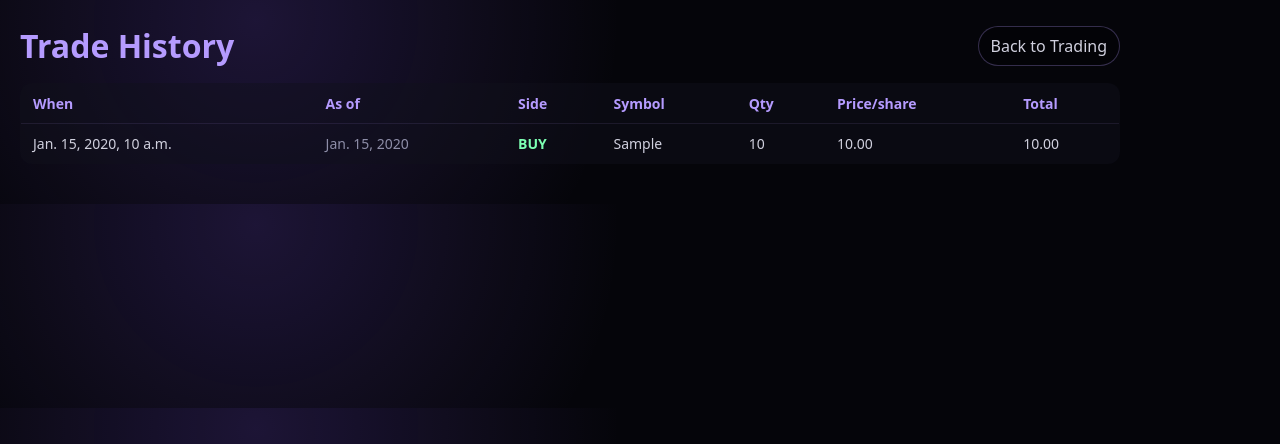
After one commit to JustSahil-S/TradeQuest, a Django app: page /trade-history/ in a window 1280 px wide. The commit adds this page. Shown: the top 444 px of the page. Run offline with Django 5.2, Linux system fonts and the light colour scheme; a user stored in the database is signed in; tables that the repository leaves empty hold one stand-in row (values such as "Sample post").

Commit message:
Add trade history and sector breakdown
- Record buy/sell transactions in Trade model and add trade history page linked from portfolio header
- Add sector breakdown API and doughnut chart (legend removed; tooltips show percent)

Made-with: Cursor

```diff
--- a/stocks/models.py
+++ b/stocks/models.py
@@ -55,3 +55,29 @@ class Position(models.Model):
 
     def __str__(self):
         return f"Position(user={self.user.username}, symbol={self.symbol}, qty={self.quantity})"
+
+
+class Trade(models.Model):
+    class Side(models.TextChoices):
+        BUY = "BUY", "Buy"
+        SELL = "SELL", "Sell"
+
+    user = models.ForeignKey(
+        settings.AUTH_USER_MODEL,
+        on_delete=models.CASCADE,
+        related_name="trades",
+    )
+    created_at = models.DateTimeField(auto_now_add=True)
+
+    # When time travel is used by a superuser, this records the simulated execution date.
+    executed_as_of = models.DateField(null=True, blank=True)
+
+    symbol = models.CharField(max_length=12)
+    side = models.CharField(max_length=4, choices=Side.choices)
+    quantity = models.PositiveIntegerField()
+
+    price_per_share_stardust = models.DecimalField(max_digits=24, decimal_places=8)
+    total_stardust = models.DecimalField(max_digits=24, decimal_places=8)
+
+    def __str__(self):
+        return f"Trade(user={self.user.username}, {self.side} {self.quantity} {self.symbol})"
--- /dev/null
+++ b/stocks/templates/stocks/trade_history.html
@@ -0,0 +1,117 @@
+<!doctype html>
+<html lang="en">
+  <head>
+    <meta charset="utf-8" />
+    <meta name="viewport" content="width=device-width, initial-scale=1" />
+    <title>TradeQuest - Trade History</title>
+    <style>
+      :root {
+        --bg: #05050a;
+        --text: #d0d0de;
+        --muted: #8e8ea8;
+        --purple-2: #b59bff;
+      }
+      body {
+        margin: 0;
+        font-family: ui-sans-serif, system-ui, -apple-system, Segoe UI, Roboto, Helvetica, Arial;
+        color: var(--text);
+        background: radial-gradient(circle at 20% 10%, rgba(138, 92, 255, 0.18), transparent 35%), var(--bg);
+      }
+      .wrap {
+        max-width: 1100px;
+        padding: 24px 20px 40px;
+      }
+      .top {
+        display: flex;
+        align-items: center;
+        justify-content: space-between;
+        gap: 12px;
+        margin-bottom: 16px;
+      }
+      h1 {
+        margin: 0;
+        color: var(--purple-2);
+      }
+      .home-link {
+        color: var(--text);
+        text-decoration: none;
+        border: 1px solid rgba(181, 155, 255, 0.28);
+        padding: 8px 12px;
+        border-radius: 999px;
+        background: rgba(0, 0, 0, 0.22);
+      }
+      table {
+        width: 100%;
+        border-collapse: collapse;
+        border: 1px solid rgba(181, 155, 255, 0.2);
+        border-radius: 12px;
+        overflow: hidden;
+        background: rgba(16, 16, 28, 0.45);
+      }
+      th,
+      td {
+        padding: 10px 12px;
+        border-bottom: 1px solid rgba(181, 155, 255, 0.1);
+        text-align: left;
+        font-size: 14px;
+      }
+      th {
+        color: var(--purple-2);
+        font-weight: 700;
+      }
+      tr:last-child td {
+        border-bottom: none;
+      }
+      .muted {
+        color: var(--muted);
+      }
+      .buy {
+        color: #7dffb3;
+        font-weight: 700;
+      }
+      .sell {
+        color: #ff8a9d;
+        font-weight: 700;
+      }
+    </style>
+  </head>
+  <body>
+    <div class="wrap">
+      <div class="top">
+        <h1>Trade History</h1>
+        <a class="home-link" href="{% url 'home' %}">Back to Trading</a>
+      </div>
+
+      <table>
+        <thead>
+          <tr>
+            <th>When</th>
+            <th>As of</th>
+            <th>Side</th>
+            <th>Symbol</th>
+            <th>Qty</th>
+            <th>Price/share</th>
+            <th>Total</th>
+          </tr>
+        </thead>
+        <tbody>
+          {% for t in trades %}
+          <tr>
+            <td>{{ t.created_at }}</td>
+            <td class="muted">{% if t.executed_as_of %}{{ t.executed_as_of }}{% else %}-{% endif %}</td>
+            <td class="{% if t.side == 'BUY' %}buy{% else %}sell{% endif %}">{{ t.side }}</td>
+            <td>{{ t.symbol }}</td>
+            <td>{{ t.quantity }}</td>
+            <td>{{ t.price_per_share_stardust|floatformat:2 }}</td>
+            <td>{{ t.total_stardust|floatformat:2 }}</td>
+          </tr>
+          {% empty %}
+          <tr>
+            <td colspan="7" class="muted">No trades yet.</td>
+          </tr>
+          {% endfor %}
+        </tbody>
+      </table>
+    </div>
+  </body>
+</html>
--- a/stocks/urls.py
+++ b/stocks/urls.py
@@ -5,10 +5,12 @@ from . import views
 urlpatterns = [
     path("", views.home, name="home"),
     path("leaderboard/", views.leaderboard, name="leaderboard"),
+    path("trade-history/", views.trade_history, name="trade_history"),
     path("accounts/signup/", views.signup, name="signup"),
     path("api/stock/chart/", views.stock_chart, name="stock_chart"),
     path("api/symbol-search/", views.symbol_search, name="symbol_search"),
     path("api/portfolio/", views.portfolio, name="portfolio"),
+    path("api/sector-breakdown/", views.sector_breakdown, name="sector_breakdown"),
     path("api/buy-stock/", views.buy_stock, name="buy_stock"),
     path("api/sell-stock/", views.sell_stock, name="sell_stock"),
     path("api/advisor-chat/", views.advisor_chat, name="advisor_chat"),
--- a/stocks/views.py
+++ b/stocks/views.py
@@ -15,8 +15,8 @@ from django.shortcuts import redirect, render
 from django.urls import reverse
 from django.views.decorators.http import require_POST
 
-from .models import Position, Profile
-from .yahoo_data import fetch_candles, fetch_latest_price, search_symbols
+from .models import Position, Profile, Trade
+from .yahoo_data import fetch_candles, fetch_latest_price, search_symbols, fetch_sector
 
 # Smallest stardust unit (8 decimal places) for exact arithmetic.
 DUST_Q = Decimal("0.00000001")
@@ -188,6 +188,24 @@ def leaderboard(request):
     )
 
 
+@login_required
+def trade_history(request):
+    trades = (
+        Trade.objects.filter(user=request.user)
+        .order_by("-created_at")
+        .only(
+            "created_at",
+            "executed_as_of",
+            "symbol",
+            "side",
+            "quantity",
+            "price_per_share_stardust",
+            "total_stardust",
+        )
+    )
+    return render(request, "stocks/trade_history.html", {"trades": trades})
+
+
 def signup(request):
     # Basic registration using Django's built-in password validation.
     if request.method == "POST":
@@ -275,6 +293,46 @@ def portfolio(request):
 
 
 @login_required
+def sector_breakdown(request):
+    """
+    Return portfolio sector allocation (by current position value).
+    """
+    as_of = _effective_as_of(request)
+    positions = Position.objects.filter(user=request.user).order_by("symbol")
+
+    totals: dict[str, Decimal] = {}
+    grand_total = Decimal("0")
+
+    for p in positions:
+        if p.quantity <= 0:
+            continue
+        try:
+            px = _dust_from_float(fetch_latest_price(p.symbol, as_of=as_of))
+        except Exception:
+            px = Decimal("0")
+        value = (Decimal(p.quantity) * px).quantize(DUST_Q, rounding=ROUND_HALF_UP)
+        if value <= 0:
+            continue
+
+        sector = fetch_sector(p.symbol) or "Unknown"
+        totals[sector] = (totals.get(sector, Decimal("0")) + value).quantize(
+            DUST_Q, rounding=ROUND_HALF_UP
+        )
+        grand_total += value
+
+    items = []
+    for sector, value in sorted(totals.items(), key=lambda kv: kv[1], reverse=True):
+        pct = Decimal("0")
+        if grand_total > 0:
+            pct = (value / grand_total * Decimal("100")).quantize(
+                Decimal("0.01"), rounding=ROUND_HALF_UP
+            )
+        items.append({"sector": sector, "value_stardust": _dust_str(value), "pct": str(pct)})
+
+    return JsonResponse({"total_stardust": _dust_str(grand_total), "sectors": items})
+
+
+@login_required
 @require_POST
 @transaction.atomic
 def buy_stock(request):
@@ -355,6 +413,16 @@ def buy_stock(request):
     )
     profile.save(update_fields=["stardust_balance"])
 
+    Trade.objects.create(
+        user=request.user,
+        executed_as_of=as_of,
+        symbol=symbol,
+        side=Trade.Side.BUY,
+        quantity=quantity,
+        price_per_share_stardust=price_per_share,
+        total_stardust=total_cost,
+    )
+
     return JsonResponse(
         {
             "ok": True,
@@ -431,6 +499,16 @@ def sell_stock(request):
         DUST_Q, rounding=ROUND_HALF_UP
     )
     profile.save(update_fields=["stardust_balance"])
+
+    Trade.objects.create(
+        user=request.user,
+        executed_as_of=as_of,
+        symbol=symbol,
+        side=Trade.Side.SELL,
+        quantity=quantity,
+        price_per_share_stardust=price_per_share,
+        total_stardust=proceeds,
+    )
 
     return JsonResponse(
         {
```
Also changed, not shown: stocks/templates/stocks/index.html (+157 -1 lines), stocks/yahoo_data.py (+29 -0 lines), stocks/migrations/0005_trade_history.py (added).
